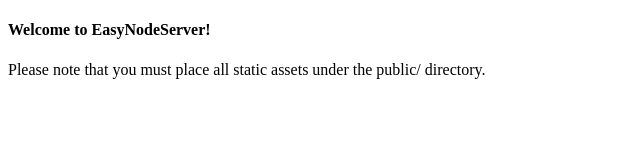
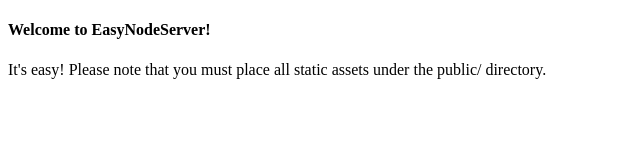
Before and after one commit to jsbalrog/easynodeserver, a website: page public/index.html in a window 1280 px wide. Shown: the whole page, without its empty margins (0-640 px from the left). Drawn offline with Linux system fonts and the light colour scheme.

Commit message:
Another change

```diff
--- a/public/index.html
+++ b/public/index.html
@@ -6,6 +6,6 @@
   </head>
   <body>
   <h4>Welcome to EasyNodeServer!</h4>
-    Please note that you must place all static assets under the public/ directory.
+    It's easy! Please note that you must place all static assets under the public/ directory.
   </body>
 </html>
```
